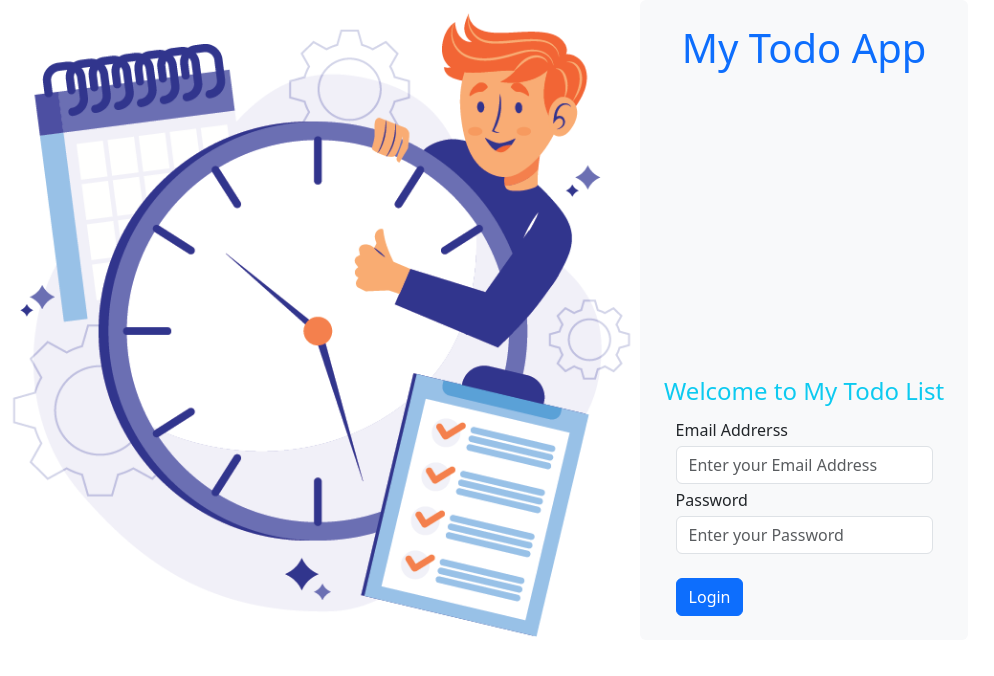
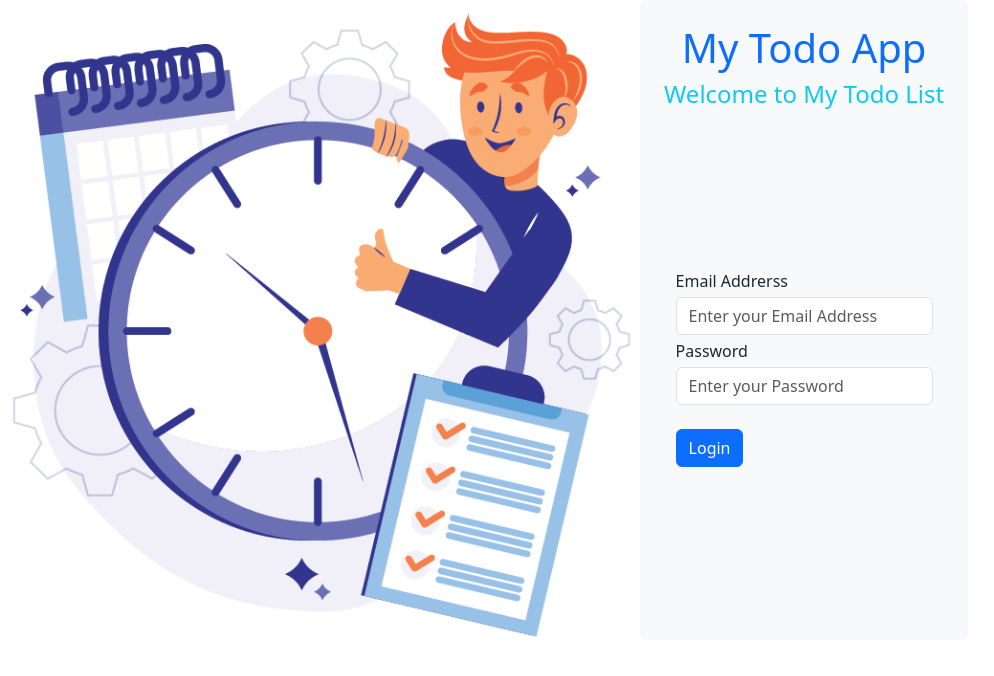
Before and after one commit to RandimaD25/ToDo-App, a React (Create React App) app in the folder Frontend/my-app/: page /login in a window 1280 px wide. Shown: the top 676 px of the page, without its empty margins (0-994 px from the left). Built offline with nearby package versions, Linux system fonts and the light colour scheme; no server answers.

Commit message:
feat: changed the validate token function

```diff
--- a/Frontend/my-app/src/pages/loginPage.tsx
+++ b/Frontend/my-app/src/pages/loginPage.tsx
@@ -1,98 +1,143 @@
 import loginImage from "../images/login-image.webp";
 import { Button } from "react-bootstrap";
-import React, { useRef, useState, useEffect } from "react";
+import { useNavigate } from "react-router-dom";
+import React, { useState } from "react";
 
-const LoginPage = () => {
-  // const userRef = useRef<HTMLInputElement>();
-  // const errRef = useRef<HTMLParagraphElement>();
+import authService from "../services/auth/auth.service";
 
-  const [user, setUser] = useState("");
-  const [pwd, setPwd] = useState("");
-  const [errMsg, setErrMsg] = useState("");
-  const [success, setSuccess] = useState(false);
+const LoginPage: React.FC = () => {
+  const [emailAddress, setEmailAddress] = useState("");
+  const [password, setPassword] = useState("");
+  const [loading, setLoading] = useState(false);
+  const [message, setMessage] = useState("");
+  const [errors, setErrors] = useState({
+    emailAddress: "",
+    password: "",
+  });
 
-  // useEffect(() => {
-  //   if (userRef.current) {
-  //     userRef.current.focus();
-  //   }
-  // }, []);
+  const navigate = useNavigate();
 
-  // useEffect(() => {
-  //   setErrMsg("");
-  // }, [user, pwd]);
+  const validateForm = () => {
+    let errors = {
+      emailAddress: "",
+      password: "",
+    };
 
-  const handleSubmit = async (e: any) => {
-    e.preventDefault();
-    console.log(user, pwd);
-    setUser("");
-    setPwd("");
-    setSuccess(true);
+    if (!emailAddress) {
+      errors.emailAddress = "This fiels is required!";
+    }
+
+    if (!password) {
+      errors.password = "This field is required!";
+    }
+
+    return errors;
+  };
+
+  const handleLogin = (event: React.FormEvent) => {
+    event.preventDefault();
+
+    const errors = validateForm();
+
+    if (!errors.emailAddress && !errors.password) {
+      setMessage("");
+      setLoading(true);
+
+      authService.userLogin(emailAddress, password).then(
+        () => {
+          navigate(`/`);
+          window.location.reload();
+        },
+        (error) => {
+          const resMessage =
+            (error.response &&
+              error.response.data &&
+              error.response.data.message) ||
+            error.message ||
+            error.toString();
+
+          setLoading(false);
+          setMessage(resMessage);
+        }
+      );
+    } else {
+      setErrors(errors);
+    }
   };
 
   return (
     <>
-      {success ? (
-        <section>
-          <h1>You are logged in!</h1>
-          <br />
-          <p>
-            <a href="#">Go to home</a>
-          </p>
-        </section>
-      ) : (
       <div className="d-flex w-[45vw] items-center justify-center">
         <img
           src={loginImage}
           alt="login-image"
           className="col-md-6 img-fluid"
         />
-          <div className="d-flex flex-column align-items-center justify-content-center bg-light p-4 rounded">
-            {/* <p
-              ref={errRef}
-              className={errMsg ? "errMsg" : "offscreen"}
-              aria-live="assertive"
-            >{errMsg}</p> */}
-            {/* <p ref={errRef} className={"errMsg ? "errMsg" : "offscreen"} aria-live="assertive>{errMsg}</p> */}
-            <h1 className="col text-primary">My Todo App</h1>
+        <div className="d-flex flex-column bg-light p-4 rounded justify-content-center align-items-center">
+          <h1 className="text-primary">My Todo App</h1>
           <h4 className="text-info">Welcome to My Todo List</h4>
-            <form onSubmit={handleSubmit} className="m-auto">
-              <div className="">
+
+          <form className="m-auto" onSubmit={handleLogin}>
+            <div className="form-group">
               <label htmlFor="email" className="my-1">
                 Email Addrerss
               </label>
               <input
+                name="emailAddress"
                 type="text"
                 id="email"
-                  // ref={userRef}
+                value={emailAddress}
                 autoComplete="off"
                 placeholder="Enter your Email Address"
-                  className="form-control w-100"
-                  onChange={(e) => setUser(e.target.value)}
-                  value={user}
+                className={`form-control ${
+                  errors.emailAddress ? "is-invalid" : ""
+                } w-100`}
                 required
+                onChange={e => setEmailAddress(e.target.value)}
               />
+              {errors.emailAddress && (
+                <div className="alert alert-danger">{errors.emailAddress}</div>
+              )}
             </div>
-              <div>
+
+            <div className="form-group">
               <label htmlFor="password" className="my-1">
                 Password
               </label>
               <input
+                name="password"
                 type="password"
+                autoComplete="off"
                 id="password"
                 placeholder="Enter your Password"
-                  className="form-control w-100"
-                  onChange={(e) => setPwd(e.target.value)}
-                  value={pwd}
+                className={`form-control ${
+                  errors.password ? "is-invalid" : ""
+                } w-100`}
+                value={password}
                 required
+                onChange={(e) => setPassword(e.target.value)}
               />
+              {errors.password && (
+                <div className="alert alert-danger">{errors.password}</div>
+              )}
             </div>
-              <Button type="submit" className="mt-4 w-90">
-                Login
+            <div className="form-group">
+              <Button type="submit" className="mt-4 w-90 align-items-center btn-block" disabled={loading}>
+                {loading && (
+                  <span className="spinner-border spinner-border-sm"></span>
+                )}
+                <span>Login</span>
               </Button>
+            </div>
+
+            {message && (
+              <div className="form-group">
+                <div className="alert alert-danger" role="alert">{message}</div>
+              </div>
+            )}
           </form>
         </div>
       </div>
-      )}
     </>
   );
 };
--- /dev/null
+++ b/Frontend/my-app/src/services/auth/auth.header.ts
@@ -0,0 +1,14 @@
+export default function authHeader() {
+    const userStr = localStorage.getItem("user");
+    let user = null;
+    if (userStr)
+        user = JSON.parse(userStr);
+
+    if (user && user.token) {
+        return {
+            Authorization: 'Bearer ' + user.token
+        }
+    } else {
+        return { Authorization: '' };
+    }
+}
--- /dev/null
+++ b/Frontend/my-app/src/services/auth/auth.service.ts
@@ -0,0 +1,30 @@
+import axiosInstance from "../api/axiosInstance";
+
+const userLogin = async (emailAddress: string, password: string) => {
+  return axiosInstance
+    .post("/login", {
+      emailAddress,
+      password
+    })
+    .then(response => {
+      console.log(response.data);
+
+      if (response.data.token) {
+        localStorage.setItem("token", response.data.token);
+        localStorage.setItem("user", JSON.stringify(response.data))
+      }
+      return response.data;
+    }).catch(e => {
+        console.log(e);
+
+    })
+}
+
+const userLogout = () => {
+  localStorage.removeItem("user");
+}
+
+export default {
+  userLogin,
+  userLogout
+};
--- a/Frontend/my-app/src/services/getItems.ts
+++ b/Frontend/my-app/src/services/getItems.ts
@@ -1,9 +1,9 @@
 import axiosInstance from './api/axiosInstance'
+import authHeader from './auth/auth.header';
 
 export async function getItems () {
-        const {data,status} = await axiosInstance.get("/getTodo");
+        const {data,status} = await axiosInstance.get("/getTodo", {headers: authHeader()});
         console.log("datais",status)
         return Array(data)
 
 }
-getItems();
```
Also changed, not shown: 2 other files (tests, documents, lock files or other folders). Lines whose indentation alone changed are shown as unchanged.
